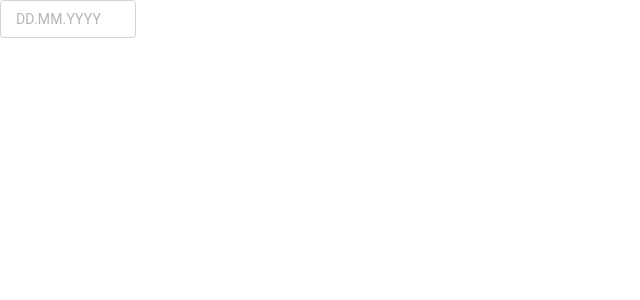
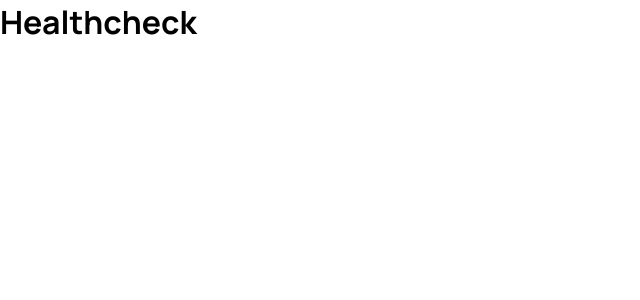
Before and after one commit to PeaksoftFrontend/HealthCheck-js2, a React (Vite) app: page / in a window 1280 px wide. Shown: the top 300 px of the page, without its empty margins (0-640 px from the left). Built offline with nearby package versions, Linux system fonts and the light colour scheme.

Commit message:
fixed-errors-icons

```diff
--- a/src/App.jsx
+++ b/src/App.jsx
@@ -1,19 +1,7 @@
-import { MuiDatePicker } from "./components/UI/datePicker/MuiDatePicker";
-import { useState } from "react";
-
 export const App = () => {
-  const [selectedDate, setSelectedDate] = useState();
-  const handleDateChange = (newDate) => {
-    setSelectedDate(newDate);
-  };
-
   return (
     <div>
-      <h3>{selectedDate ? selectedDate.format("DD.MM.YYYY") : ""}</h3>
-      <MuiDatePicker
-        selectedDate={selectedDate}
-        onDateChange={handleDateChange}
-      />
+      <h1> Healthcheck</h1>
     </div>
   );
 };
--- a/src/components/UI/datePicker/MuiDatePicker.jsx
+++ b/src/components/UI/datePicker/MuiDatePicker.jsx
@@ -6,23 +6,41 @@ import dayjs from "dayjs";
 import "dayjs/locale/ru";
 import NavigateNextIcon from "@mui/icons-material/NavigateNext";
 import NavigateBeforeIcon from "@mui/icons-material/NavigateBefore";
+import { useState } from "react";
+
+dayjs.locale("ru");
 
 export const MuiDatePicker = ({ selectedDate, onDateChange }) => {
+  const [currentDate, setCurrentDate] = useState(selectedDate || dayjs());
+  const [currentMonth, setCurrentMonth] = useState(
+    dayjs(currentDate).startOf("month")
+  );
+
   const shouldDisableDate = (date) => date.isBefore(dayjs(), "day");
 
-  const CustomCalendarHeader = ({ currentMonth, onMonthChange }) => {
+  const handleDateChange = (newDate) => {
+    setCurrentDate(newDate);
+    setCurrentMonth(dayjs(newDate).startOf("month"));
+    onDateChange(newDate);
+  };
+
+  const CustomCalendarHeader = ({ currentMonth }) => {
     return (
       <div
         style={{
-          height: "52px",
           display: "flex",
           alignItems: "center",
           justifyContent: "space-between",
-          padding: "16px 23px",
+          padding: "12px 16px",
         }}
       >
         <NavigateBeforeIcon
-          onClick={() => onMonthChange(currentMonth.subtract(1, "month"))}
+          onClick={() => {
+            const newMonth = currentMonth.subtract(1, "month");
+            setCurrentMonth(newMonth);
+            setCurrentDate(newMonth.date(currentDate.date()));
+            onDateChange(newMonth.date(currentDate.date()));
+          }}
         />
 
         <div
@@ -37,7 +55,12 @@ export const MuiDatePicker = ({ selectedDate, onDateChange }) => {
         </div>
 
         <NavigateNextIcon
-          onClick={() => onMonthChange(currentMonth.add(1, "month"))}
+          onClick={() => {
+            const newMonth = currentMonth.add(1, "month");
+            setCurrentMonth(newMonth);
+            setCurrentDate(newMonth.date(currentDate.date()));
+            onDateChange(newMonth.date(currentDate.date()));
+          }}
         />
       </div>
     );
@@ -46,12 +69,14 @@ export const MuiDatePicker = ({ selectedDate, onDateChange }) => {
   return (
     <LocalizationProvider dateAdapter={AdapterDayjs} adapterLocale="ru">
       <StyledDatePicker
-        value={selectedDate}
-        onChange={onDateChange}
+        value={currentDate}
+        onChange={handleDateChange}
         shouldDisableDate={shouldDisableDate}
         inputFormat="DD.MM.YY"
         slots={{
-          calendarHeader: (props) => <CustomCalendarHeader {...props} />,
+          calendarHeader: (props) => (
+            <CustomCalendarHeader {...props} currentMonth={currentMonth} />
+          ),
         }}
         slotProps={{
           desktopPaper: desktopPaperStyles,
--- a/src/main.jsx
+++ b/src/main.jsx
@@ -1,8 +1,8 @@
 import { StrictMode } from "react";
 import { createRoot } from "react-dom/client";
 import "./index.css";
+import { createTheme, ThemeProvider } from "@mui/material";
 import { App } from "./App";
-import { createTheme, ThemeProvider } from "@mui/material";
 
 const theme = createTheme({
   palette: {
```
